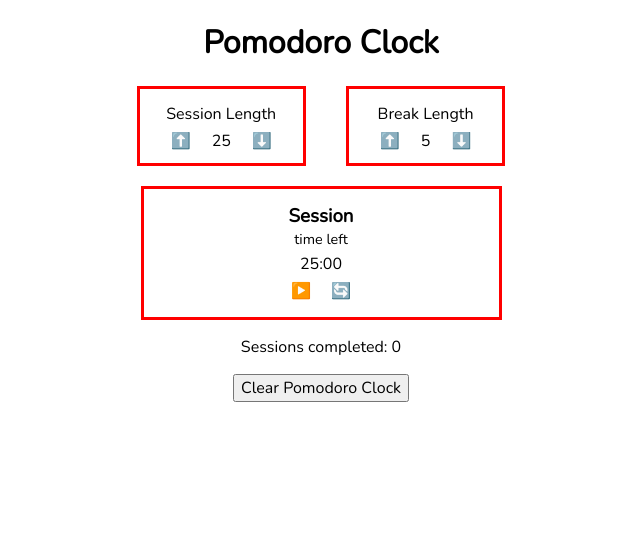
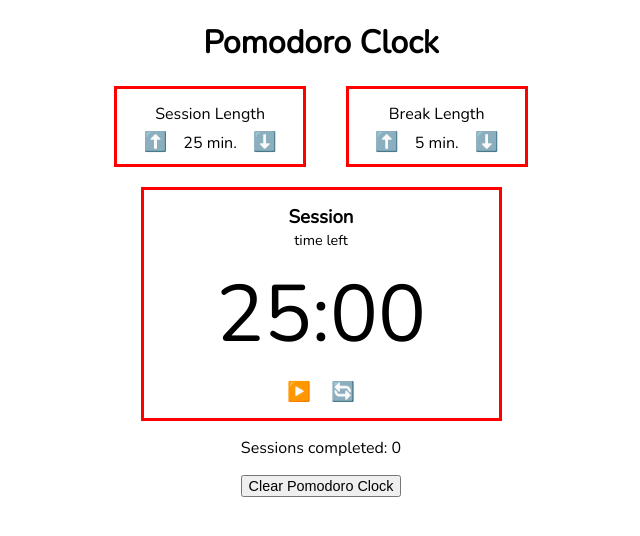
Before and after one commit to NicoleJaneway/pomodoro-clock, a React (Create React App) app: page / in a window 1280 px wide. Shown: the top 536 px of the page, without its empty margins (319-959 px from the left). Built offline with nearby package versions, Linux system fonts and the light colour scheme.

Commit message:
basic css updates

```diff
--- a/src/SetTimer.js
+++ b/src/SetTimer.js
@@ -18,7 +18,7 @@ export default function SetTimer({ type, length, setLength }) {
           ⬆️
         </button>
         <p id={type.toLowerCase() + "-length"} style={{ display: "inline" }}>
-          {length}
+          {length + " min."}
         </p>
         <button id={type.toLowerCase() + "-decrement"} onClick={decrementTimer}>
           ⬇️
--- a/src/styles.css
+++ b/src/styles.css
@@ -1,4 +1,12 @@
 @import url("https://fonts.googleapis.com/css2?family=Nunito:ital@0;1&display=swap");
+
+/*
+TODO:
+-  Mobile responsiveness
+-  Rounded borders
+-  Set a standard width for set-timers
+-  Set timer-display to width of set-timers
+*/
 
 #root {
   font-family: "Nunito", Nunito, sans-serif;
@@ -6,6 +14,10 @@
 
 h1 {
   text-align: center;
+}
+
+button {
+  font-size: 1.2em;
 }
 
 .set-timer-container {
@@ -27,10 +39,8 @@ h1 {
 .set-timer button {
   background: none;
   border: none;
-  margin: 0 15px 0 15px;
-  font: inherit;
+  margin: 0 10px 0 10px;
   cursor: pointer;
-  outline: inherit;
 }
 
 .session-count {
@@ -67,6 +77,11 @@ h1 {
   margin: 0px 0px 0px 0px;
 }
 
+#time-left {
+  font-size: 5em;
+  margin: 10px 0px 10px 0px;
+}
+
 .controls {
   text-align: center;
 }
@@ -75,15 +90,13 @@ h1 {
   background: none;
   border: none;
   margin: 0 4px 4px 4px;
-  font: inherit;
   cursor: pointer;
-  outline: inherit;
 }
 
 #clear {
   display: flex;
-  font: inherit;
   text-align: center;
   margin: auto;
   align-items: center;
+  font-size: .9em;
 }
```
Also changed, not shown: src/App.js (+3 -6 lines).
